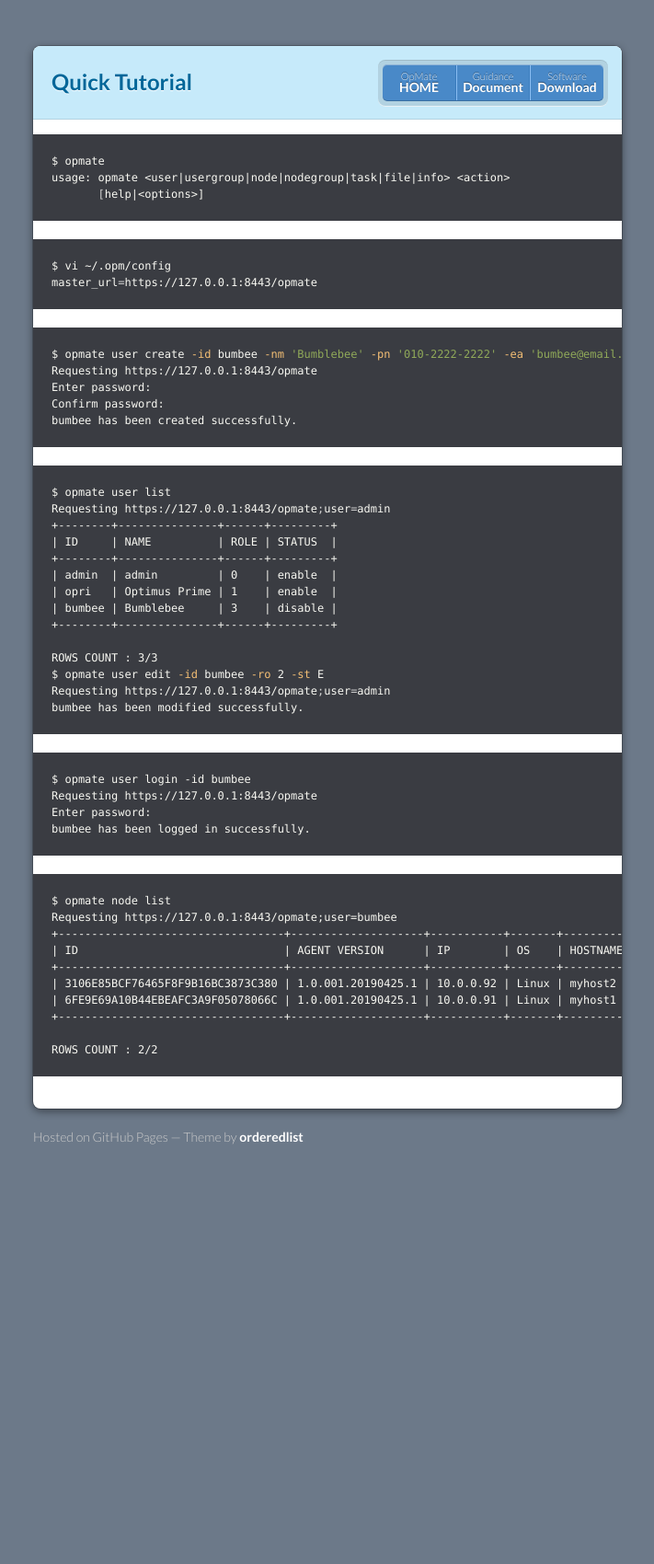
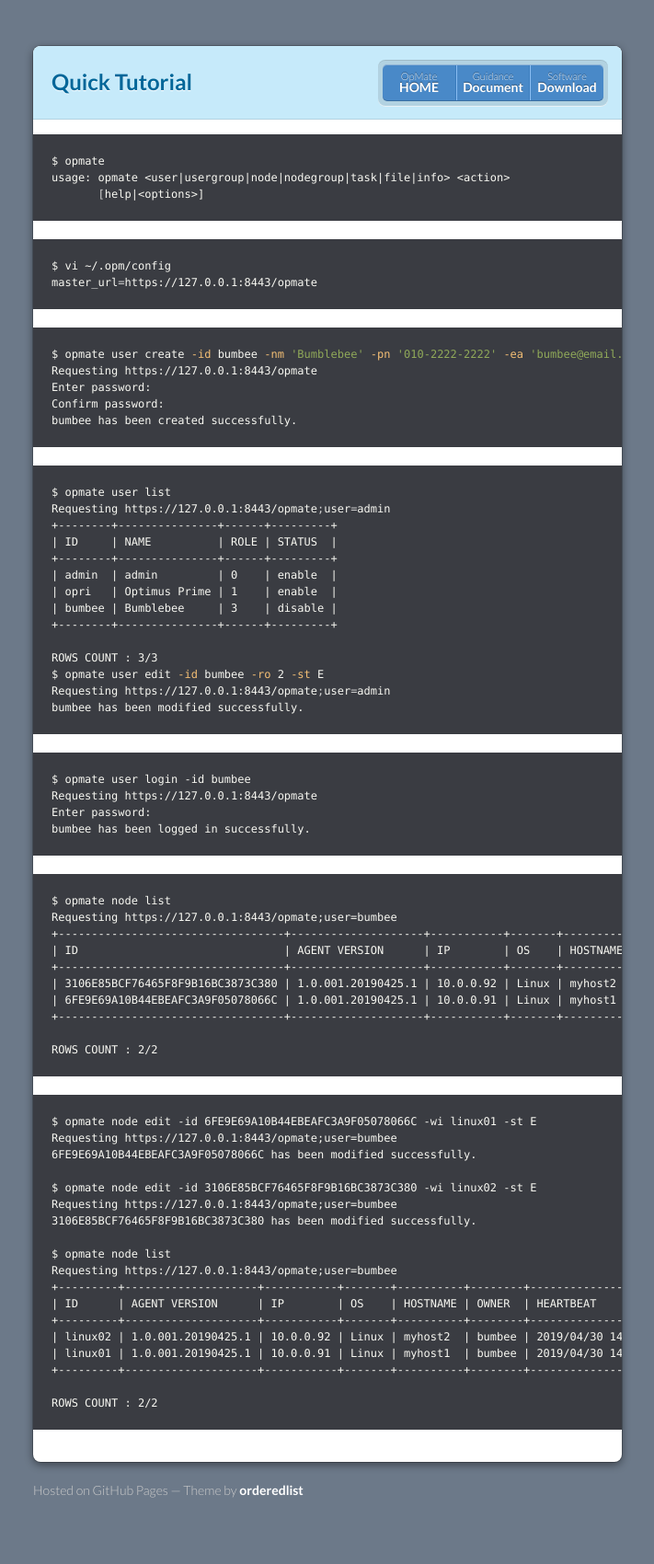
Before and after one commit to opmate/opmate.github.io, a Jekyll site: the page built from document/QuickTutorial.md, in a window 1280 px wide. Shown: the whole page at 92% size, without its empty margins (284-995 px from the left). Built offline with Jekyll 4.4.1, drawn with Linux system fonts in a browser that asks for light colours; our own code applies the rules of GitHub Pages for plain Markdown files; a script that is not in the unit is left out; the repository's description, which GitHub fills in, is left out; before the commit the page ends 1316 px from its top, so only the background shows below that.

Commit message:
Update QuickTutorial.md

````diff
--- a/document/QuickTutorial.md
+++ b/document/QuickTutorial.md
@@ -56,3 +56,23 @@ Requesting https://127.0.0.1:8443/opmate;user=bumbee
 
 ROWS COUNT : 2/2
 ```
+```
+$ opmate node edit -id 6FE9E69A10B44EBEAFC3A9F05078066C -wi linux01 -st E
+Requesting https://127.0.0.1:8443/opmate;user=bumbee
+6FE9E69A10B44EBEAFC3A9F05078066C has been modified successfully.
+
+$ opmate node edit -id 3106E85BCF76465F8F9B16BC3873C380 -wi linux02 -st E
+Requesting https://127.0.0.1:8443/opmate;user=bumbee
+3106E85BCF76465F8F9B16BC3873C380 has been modified successfully.
+
+$ opmate node list
+Requesting https://127.0.0.1:8443/opmate;user=bumbee
++---------+--------------------+-----------+-------+----------+--------+------------------+--------+
+| ID      | AGENT VERSION      | IP        | OS    | HOSTNAME | OWNER  | HEARTBEAT        | STATUS |
++---------+--------------------+-----------+-------+----------+--------+------------------+--------+
+| linux02 | 1.0.001.20190425.1 | 10.0.0.92 | Linux | myhost2  | bumbee | 2019/04/30 14:15 | enable |
+| linux01 | 1.0.001.20190425.1 | 10.0.0.91 | Linux | myhost1  | bumbee | 2019/04/30 14:15 | enable |
++---------+--------------------+-----------+-------+----------+--------+------------------+--------+
+
+ROWS COUNT : 2/2
+```
````
